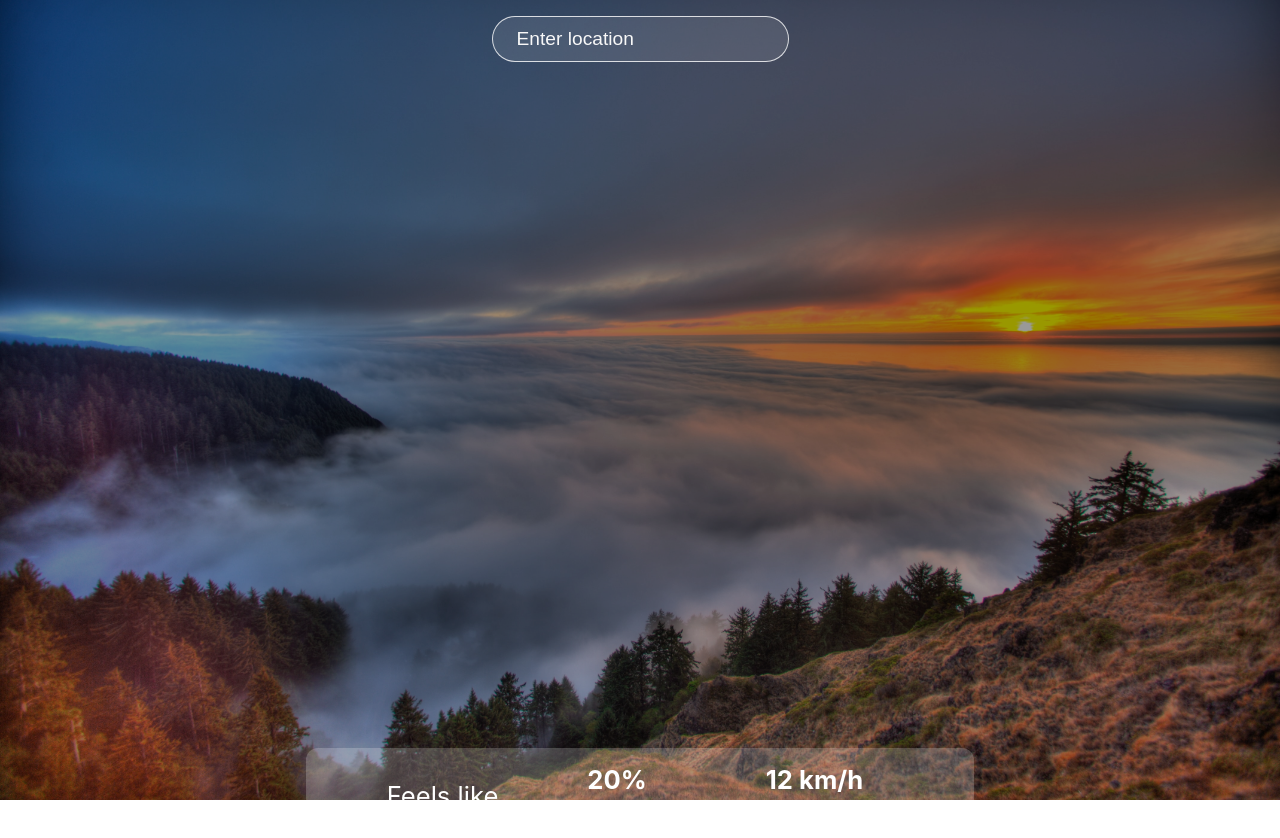
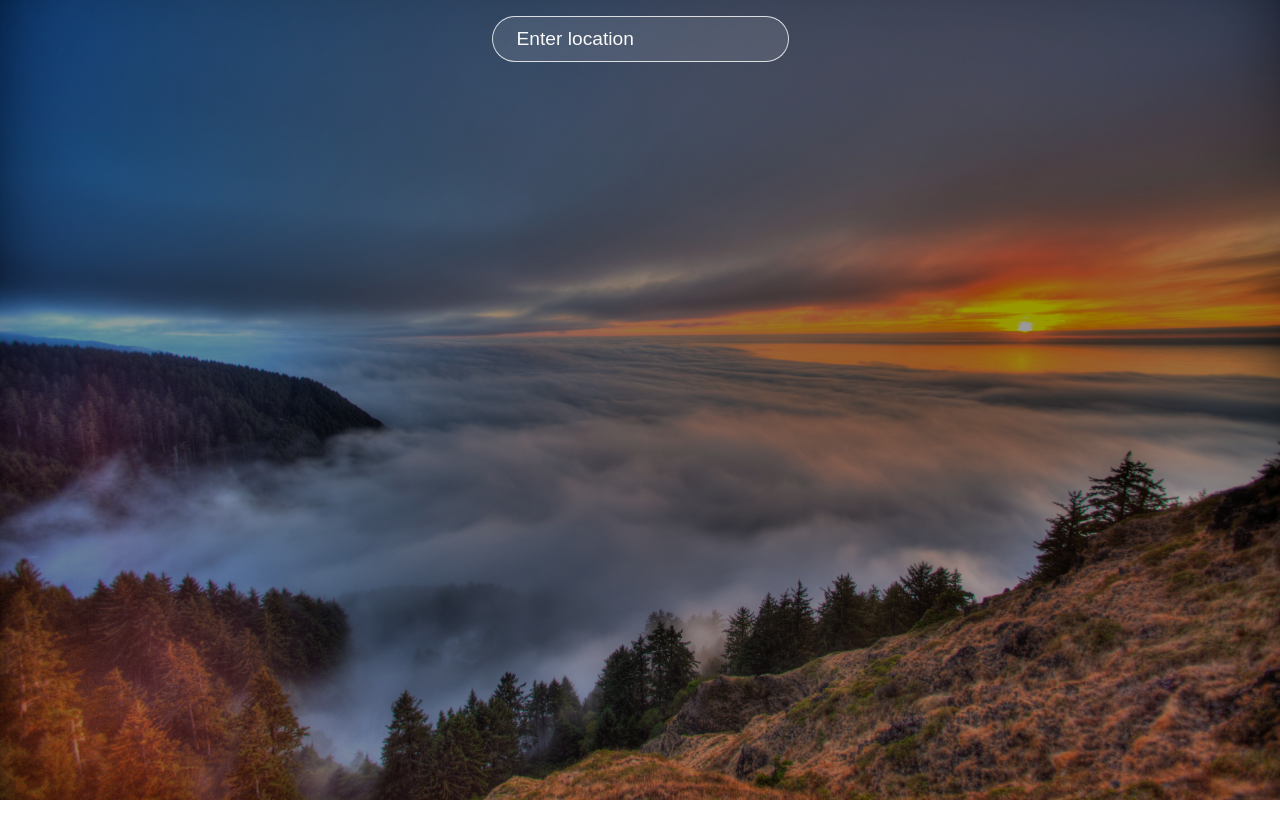
Before and after one commit to AlehBarushka/WEATHER-NOW, a React (Create React App) app: page / in a window 1280 px wide. Shown: the top 838 px of the page. Built offline with nearby package versions, Linux system fonts and the light colour scheme.

Commit message:
add current weathers fields to jsx

```diff
--- a/src/App.js
+++ b/src/App.js
@@ -1,10 +1,10 @@
+import { data } from 'browserslist';
 import React, { useState } from 'react';
 import { getWeather } from './api/openWeather';
 
 const App = () => {
 	const [weatherData, setWeatherData] = useState({});
 	const [location, setLocation] = useState('');
-	console.log(weatherData);
 
 	const searchLocation = (event) => {
 		if (event.key === 'Enter') {
@@ -32,28 +32,38 @@ const App = () => {
 						<p>{weatherData.name}</p>
 					</div>
 					<div className='temp'>
-						{weatherData.main ? <h1>{weatherData.main.temp}°C</h1> : null}
+						{weatherData.main ? (
+							<h1>{weatherData.main.temp.toFixed()}°C</h1>
+						) : null}
 					</div>
 					<div className='description'>
 						{weatherData.weather ? <p>{weatherData.weather[0].main}</p> : null}
 					</div>
 				</div>
+				{weatherData.name != undefined ? (
 					<div className='bottom'>
 						<div className='feels'>
 							{weatherData.main ? (
-							<p className='bold'>{weatherData.main.feels_like}°C</p>
+								<p className='bold'>
+									{weatherData.main.feels_like.toFixed()}°C
+								</p>
 							) : null}
 							<p>Feels like</p>
 						</div>
 						<div className='humidity'>
-						<p className='bold'>20%</p>
+							{weatherData.main ? (
+								<p className='bold'>{weatherData.main.humidity}%</p>
+							) : null}
 							<p>Humidity</p>
 						</div>
 						<div className='wind'>
-						<p className='bold'>12 km/h</p>
+							{weatherData.wind ? (
+								<p className='bold'>{weatherData.wind.speed} m/s</p>
+							) : null}
 							<p>Winds speed</p>
 						</div>
 					</div>
+				) : null}
 			</div>
 		</div>
 	);
```
Lines whose indentation alone changed are shown as unchanged.
